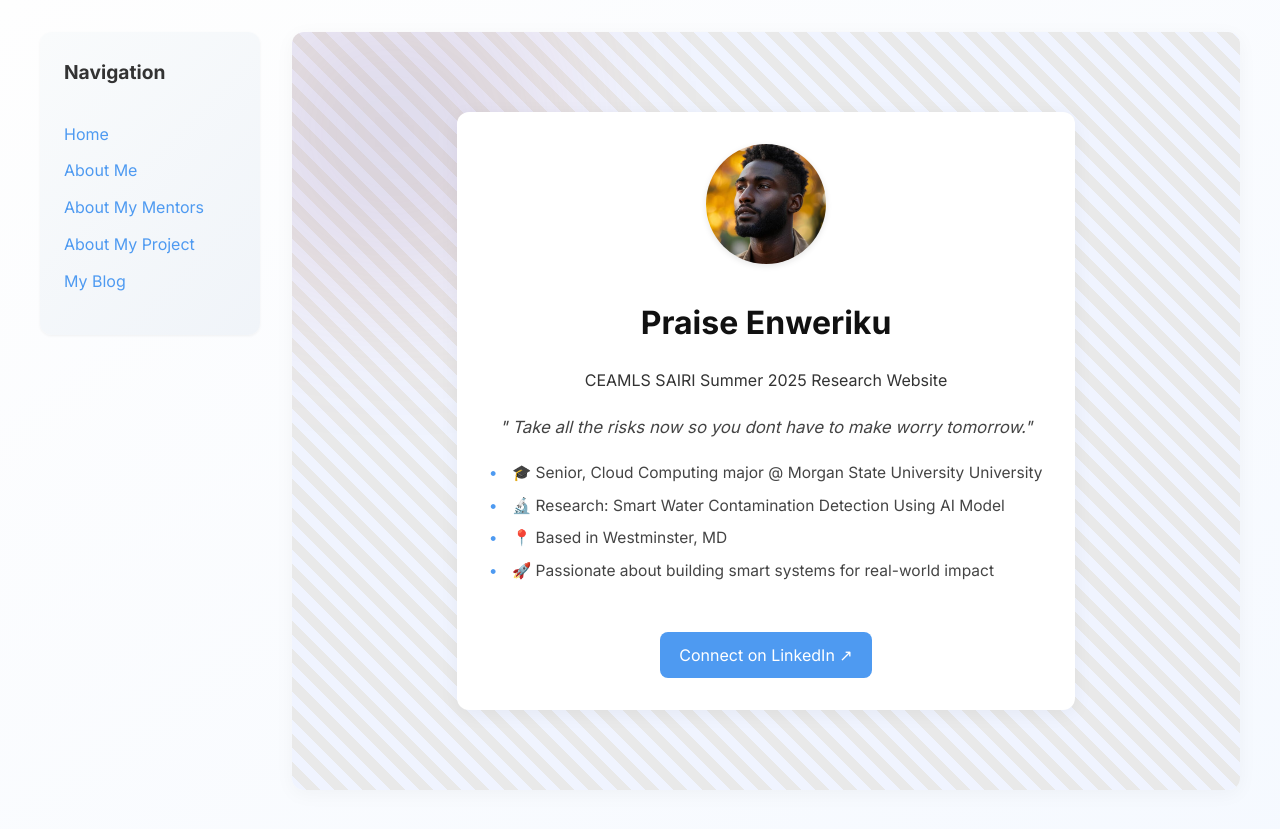
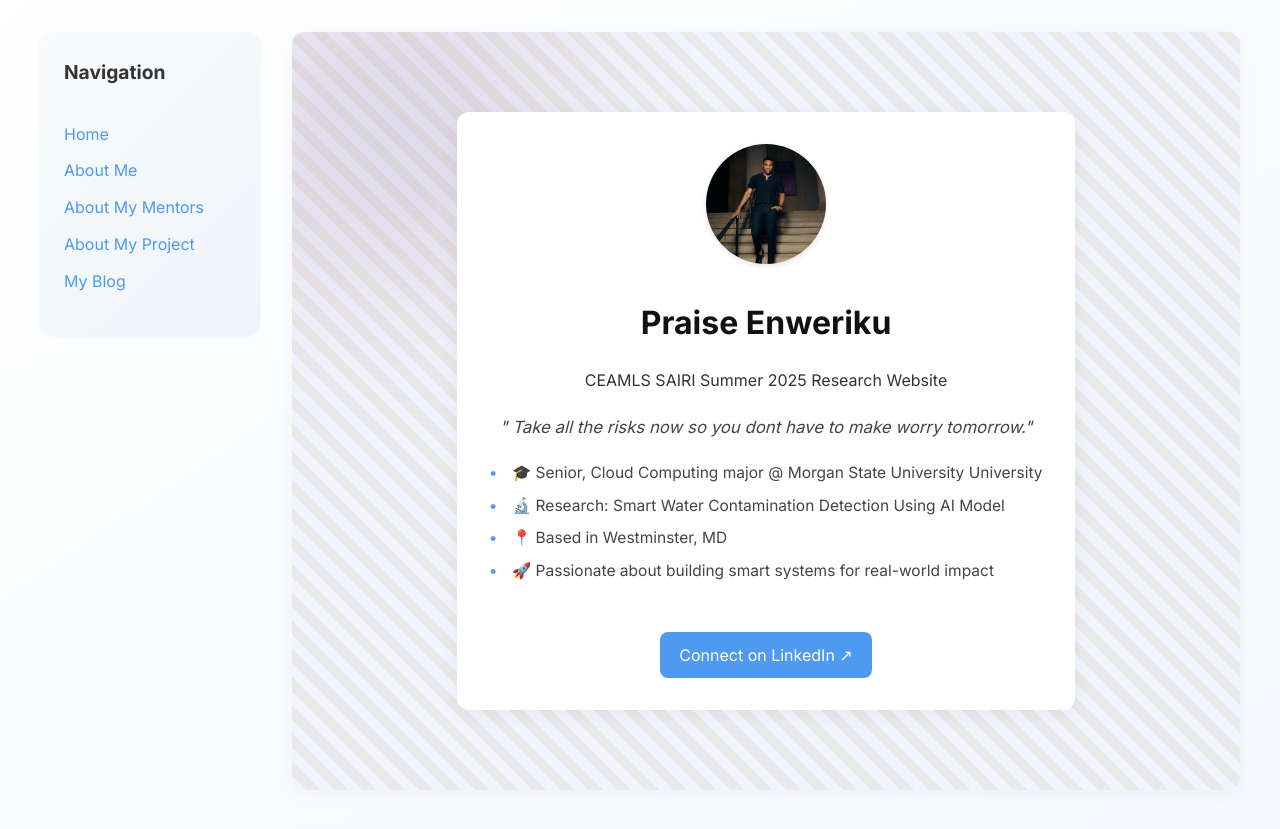
Before and after one commit to PraiseEnweriku1/PraiseEnweriku1.github.io, a Jekyll site: the page built from index.md, in a window 1280 px wide. Shown: the top 829 px of the page. Built offline with Jekyll 4.4.1, drawn with Linux system fonts in a browser that asks for light colours.

Commit message:
Update index.md

```diff
--- a/index.md
+++ b/index.md
@@ -12,5 +12,5 @@ quick_facts:
   - "🚀 Passionate about building smart systems for real-world impact"
 
 linkedin: https://www.linkedin.com/in/praise-enweriku-b7976a225/
-image: /assets/images/me.jpg
+image: assets/images/7FC60756-707D-4CEB-A84C-CFBBB2EFEB23_1_105_c.jpeg
 ---
```
